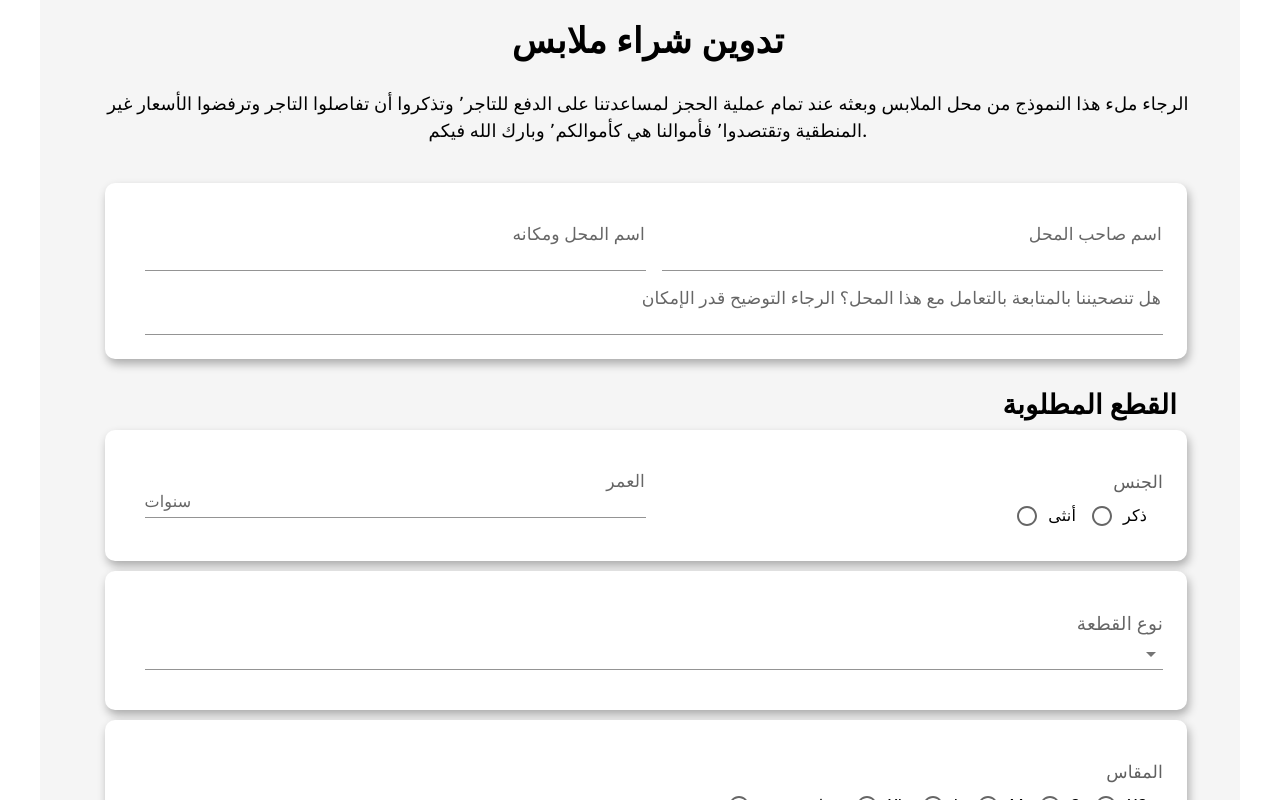
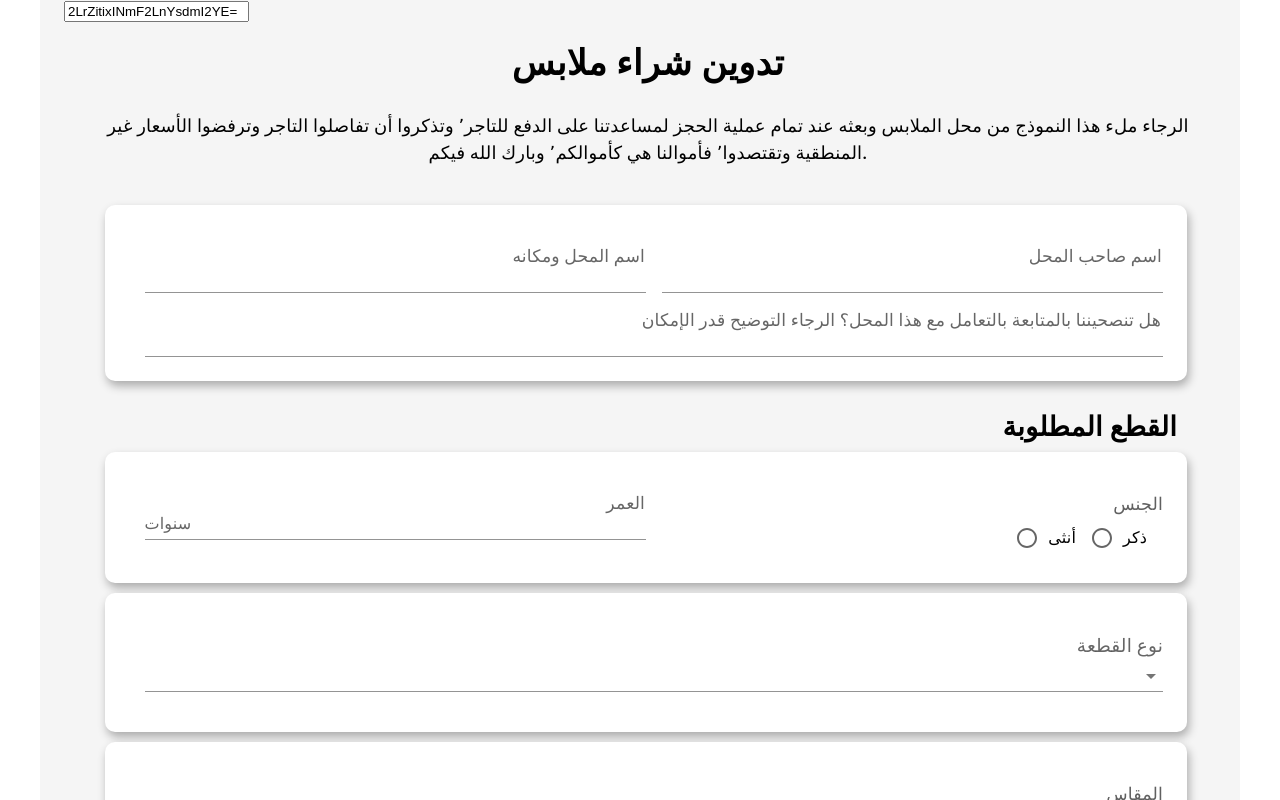
Before and after one commit to PalCollective/GarmentForm, a React (Create React App) app in the folder garment-form/: page / in a window 1280 px wide. Shown: the top 800 px of the page. Built offline with nearby package versions, Linux system fonts and the light colour scheme.

Commit message:
add beneficiary

```diff
--- a/garment-form/src/ClothesForm.js
+++ b/garment-form/src/ClothesForm.js
@@ -28,6 +28,7 @@ function ClothesForm(props) {
   const queryString = window.location.search;
   const urlParams = new URLSearchParams(queryString);
   const endpoint = urlParams.get('e') ?? 'clv76u42u0008lgmpa0sv2lhw';
+  const beneficiary = urlParams.get('b') ?? '2LrZitixINmF2LnYsdmI2YE=';
 
   const FormElement = useRef(null);
   const FormPayload = useRef(null);
@@ -425,6 +426,7 @@ function ClothesForm(props) {
   return (
     <Container fixed sx={{ backgroundColor: "#f5f5f5" }}>
       <form ref={FormElement} action={`https://forms.palcollective.com/f/${endpoint}`} method="POST">
+        <input name='beneficiary' value={beneficiary}></input>
         <input style={{display: 'none'}} ref={FormPayload} name='payload' value={JSON.stringify(pieces)}></input>
       </form>
       <Grid
```
